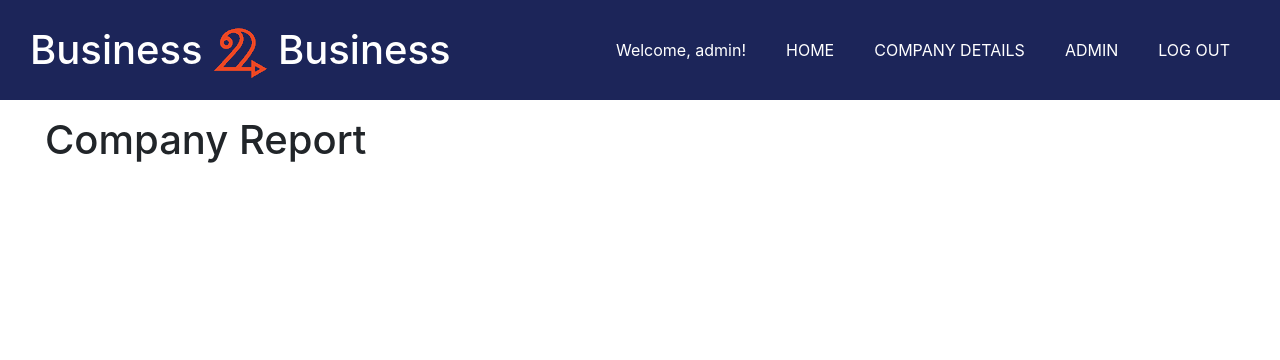
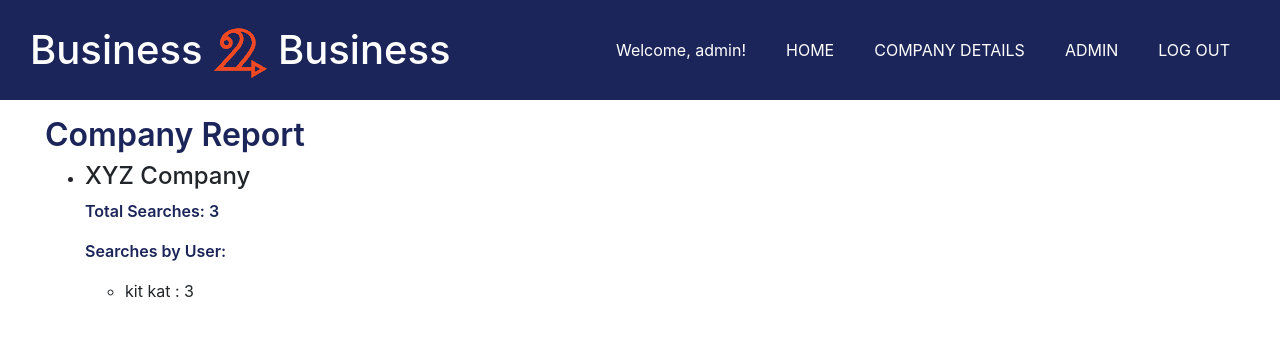
Before and after one commit to JessicaRehmel/CrunchTimeB2B, a Django app: page /B2B/company_detail/ in a window 1280 px wide. Shown: the top 360 px of the page. Run offline with Django 3.2, Linux system fonts and the light colour scheme; a user stored in the database is signed in; data comes from the database, SQL or seed files in the repository; both versions use the stored data as it was after the commit; some libraries are stand-ins or nearby versions.

Commit message:
implemented reporting page

```diff
--- a/B2BSite/B2B/templates/company_detail.html
+++ b/B2BSite/B2B/templates/company_detail.html
@@ -1,5 +1,27 @@
 {% extends "base_generic.html" %}
 
 {% block content %}
-    <h1>Company Report</h1>
+    <h2>Company Report</h2>
+    {% if company_list %}
+    <ul>
+        {% for c in company_list %}
+        <li>
+            <h4>{{c.company_name}}</h4>
+            <p>Total Searches: {{ c.get_total_searches }}</p>
+            {% if c.person_set.all %}
+            <p>Searches by User:</p>
+            <ul>
+                {% for p in c.person_set.all %}
+                <li>
+                    {{p.user.first_name}} {{p.user.last_name}} : {{p.search_count}}
+                </li>
+                {% endfor %}
+            </ul>
+            {% endif %}
+        </li>
+        {% endfor %}
+    </ul>
+    {% else %}
+    <p>There is no data to display.</p>
+    {% endif %}
 {% endblock %}
--- a/B2BSite/B2B/urls.py
+++ b/B2BSite/B2B/urls.py
@@ -7,6 +7,6 @@ urlpatterns = [
     path('', views.index, name='index'),
     path('results/', views.results, name='results'), #parses either the datafields or the JSON blob (throws an error if both or neither is given) and shows the results
     #path('book_detail/<slug:book_id>/', views.view_book_detail, name='view_book_detail'), #shows the comparison % and details on a given book???
-    path('company_detail/', views.company_detail, name='company_detail'), #shows the reporting data for the company according to who is viewing the page
+    path('company_detail/', views.CompanyDetail.as_view(), name='company_detail'), #shows the reporting data for the company according to who is viewing the page
     path('admin/', RedirectView.as_view(url='admin/', permanent=True), name = 'admin'), #to give logged-in admins a direct link to the django-admin site
 ]
--- a/B2BSite/B2B/views.py
+++ b/B2BSite/B2B/views.py
@@ -3,6 +3,10 @@ from django.shortcuts import render
 from django.urls import reverse
 from django.views import generic
 from django.contrib.auth.decorators import login_required
+from django.contrib.auth.mixins import LoginRequiredMixin
+
+from .models import Company, Person
+
 import requests
 # Create your views here.
 
@@ -33,11 +37,17 @@ def book_detail(request):
     }
     return render(request, 'book_detail.html', context = context)
 
-@login_required
-def company_detail(request):
-    #all_books = Book.objects.all().order_by('title')
+class CompanyDetail(LoginRequiredMixin, generic.ListView):
+    """Generic class-based view listing companies, their users, and their search counts"""
+    model = Company
+    template_name = 'company_detail.html'
+    paginate_by = 3
 
-    context = {
-        #'all_books': all_books,
-    }
-    return render(request, 'company_detail.html', context = context)
+    def get_queryset(self):
+        u = self.request.user
+
+        if u.is_staff:
+            return Company.objects.order_by('company_name')
+        elif u.person is not None:
+            return Company.objects.filter(pk=u.person.company).order_by('company_name')
+        else: return None
```
Also changed, not shown: B2BSite/db.sqlite3.
